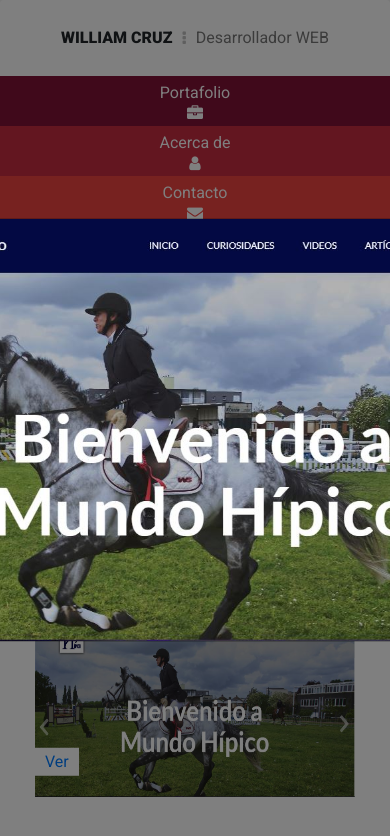
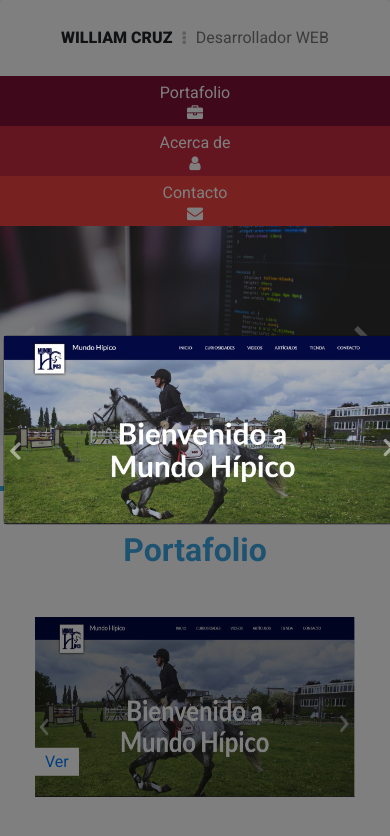
Before and after one commit to linuxcrack/linuxcrack.github.io, a plain HTML site: page index.html in a window 390 px wide. Both pictures are taken after a click on the link 195 px from the left and 707 px from the top of the page. Shown: the top 836 px of the page. Drawn offline with nearby package versions, Linux system fonts and the light colour scheme.

Commit message:
portafolio responsivo, detalles sobrantes

```diff
--- a/css/styles.css
+++ b/css/styles.css
@@ -271,6 +271,10 @@ footer .redes i.r3{
     header .slider p{
       left: 30%;
     }
+    .modal.show .modal-dialog .modal-content {
+      width: 724px;
+      height: auto;
+  }
 }
 @media screen and (max-width:767px){
     header .slider p {
@@ -280,6 +284,10 @@ footer .redes i.r3{
     height: 300px;
     width: 100%;
   }
+  .modal.show .modal-dialog .modal-content {
+    width: 600px;
+    height: auto;
+}
 }
 @media screen and (max-width:575px){
 
@@ -300,6 +308,10 @@ footer .redes i.r3{
     position: relative;
     display: none;
   }
+  .modal.show .modal-dialog .modal-content {
+    width: 400px;
+    height: auto;
+}
 }
 
 @media screen and (max-width:320px){
@@ -307,4 +319,8 @@ footer .redes i.r3{
     height: 193px;
     width: 100%;
 }
+.modal.show .modal-dialog .modal-content {
+  width: 200px;
+  height: auto;
 }
+}
```
